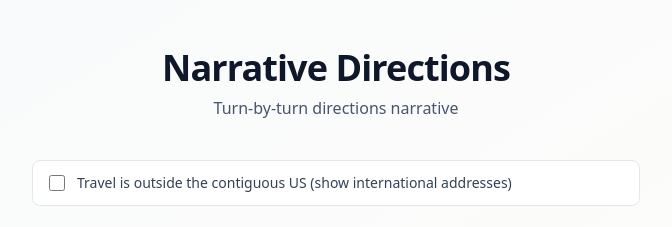
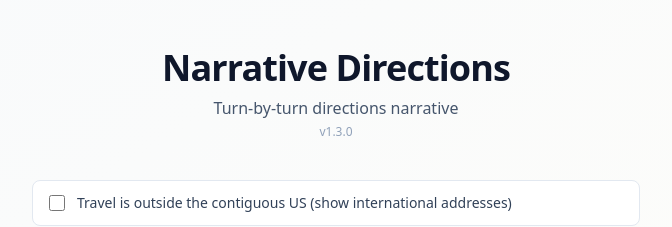
Before and after one commit to dave-russell-sak/mapping-prose-app, a React (Vite) app: page / in a window 1280 px wide. Shown: the top 227 px of the page, without its empty margins (304-976 px from the left). Built offline with nearby package versions, Linux system fonts and the light colour scheme; no server answers.

Commit message:
Show version in header for easier deploy check

```diff
--- a/src/App.jsx
+++ b/src/App.jsx
@@ -365,6 +365,9 @@ export default function App() {
           <p className="mt-2 text-slate-600">
             Turn-by-turn directions narrative
           </p>
+          <p className="mt-1 text-xs text-slate-400" title="Bump this after deploy to verify you're on the latest">
+            v{APP_VERSION}
+          </p>
         </header>
 
         <div className="space-y-6">
```
